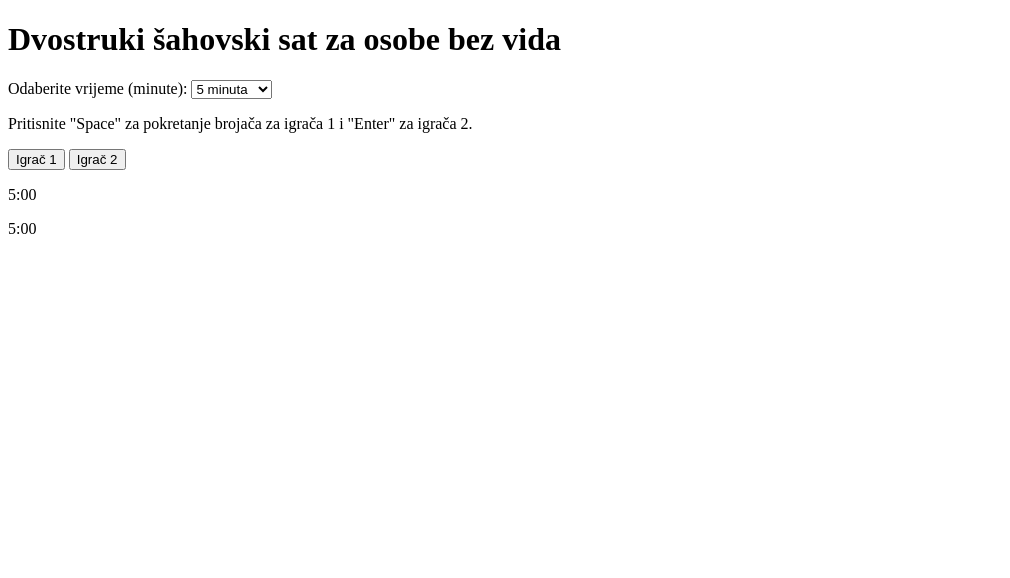
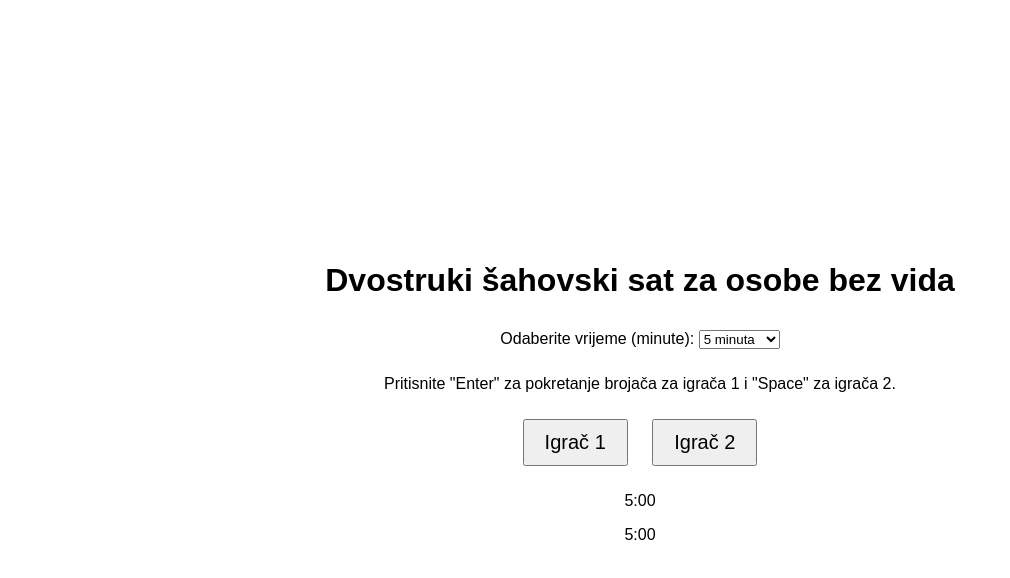
Before and after one commit to imarkovic2002/chess-timer, a plain HTML site: page index.html in a window 1280 px wide. Shown: the whole page, without its empty margins (0-1010 px from the left). Drawn offline with Linux system fonts and the light colour scheme.

Commit message:
modified from center

```diff
--- a/index.html
+++ b/index.html
@@ -4,9 +4,31 @@
 <meta charset="UTF-8">
 <meta name="viewport" content="width=device-width, initial-scale=1.0">
 <title>Dvostruki šahovski sat za osobe bez vida</title>
-<link rel="stylesheet" href="style.css">
 <link rel="manifest" href="manifest.json">
-<script src="script.js" defer></script>
+<style>
+  body {
+    font-family: Arial, sans-serif;
+    margin: 0;
+    padding: 0;
+    display: flex;
+    justify-content: center;
+    align-items: center;
+    height: 100vh;
+    text-align: center;
+  }
+  .container {
+    width: 90%; /* Možete prilagoditi širinu prema potrebi */
+  }
+  button {
+    font-size: 20px;
+    padding: 10px 20px;
+    cursor: pointer;
+    margin: 10px;
+  }
+  select {
+    margin: 10px 0; /* Dodano za malo prostora oko padajućeg izbornika */
+  }
+</style>
 </head>
 <body>
     <div class="container">
@@ -18,11 +40,12 @@
           <option value="1800">30 minuta</option>
           <option value="3600">60 minuta</option>
         </select>
-        <p class="instructions">Pritisnite "Space" za pokretanje brojača za igrača 1 i "Enter" za igrača 2.</p>
+        <p class="instructions">Pritisnite "Enter" za pokretanje brojača za igrača 1 i "Space" za igrača 2.</p>
         <button id="player1-btn">Igrač 1</button>
         <button id="player2-btn">Igrač 2</button>
         <p id="timer1">5:00</p>
         <p id="timer2">5:00</p>
     </div>
+<script src="script.js" defer></script>
 </body>
 </html>
```
